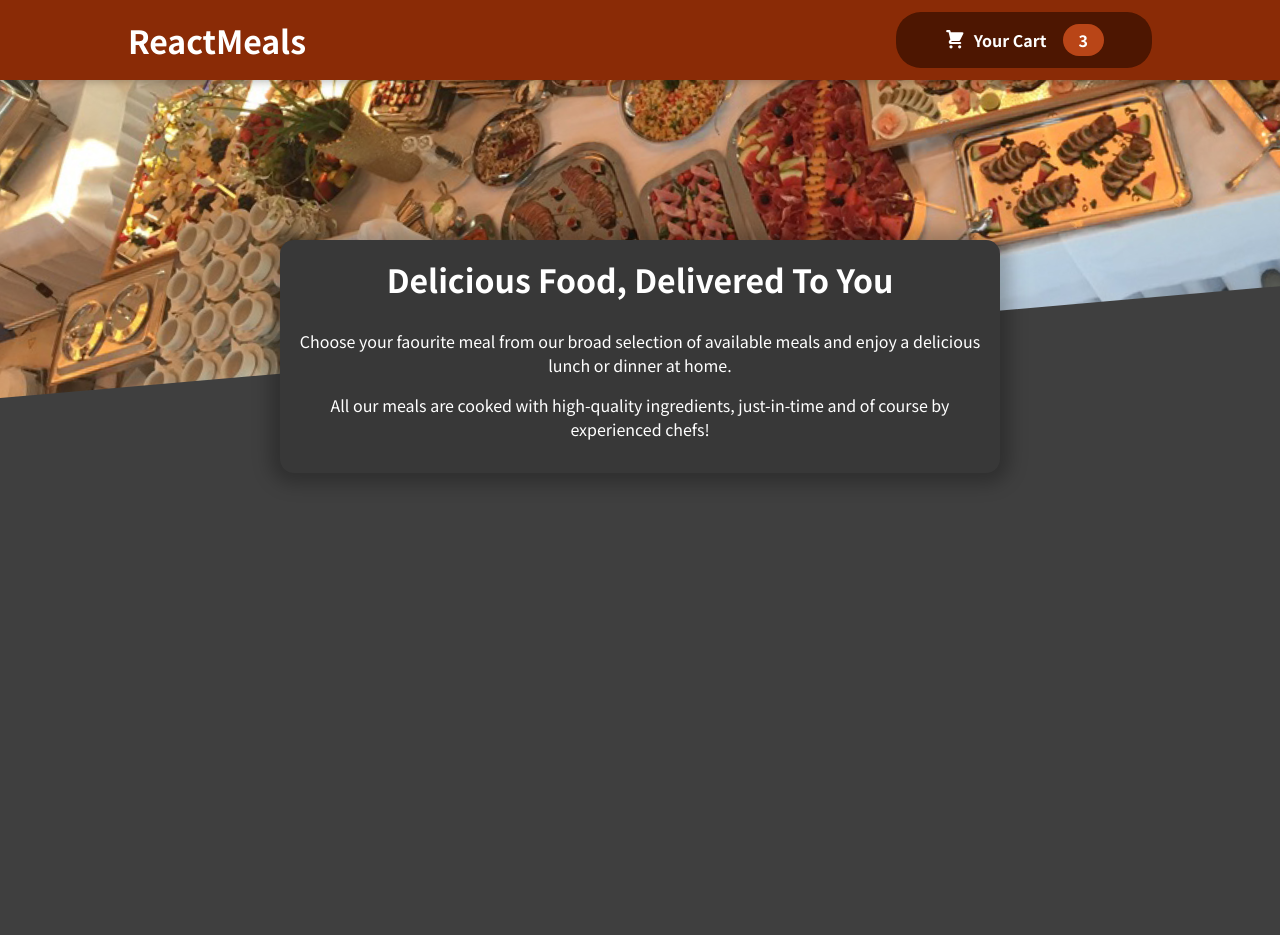
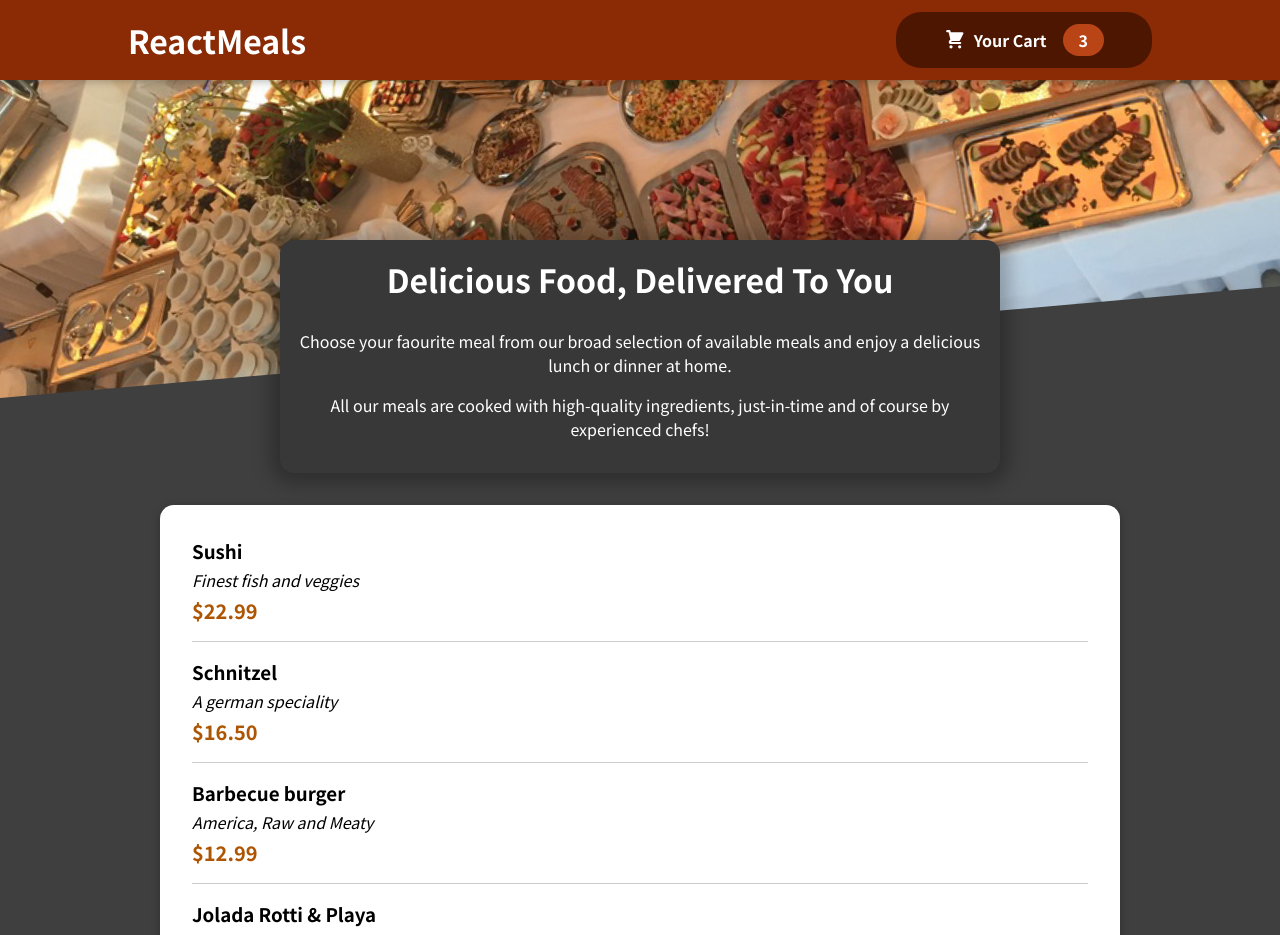
Before and after one commit to AbhayPatil-005/ReactJS-miniProjects, a React (Vite) app in the folder 06_Restaurant_App_project/: page / in a window 1280 px wide. Shown: the top 935 px of the page. Before the commit the page ends 800 px from the top, so only its background shows below. Built offline with nearby package versions, Linux system fonts and the light colour scheme.

Commit message:
Restaurant Project - Rendered the mealitem lists from items/data stored in Array

```diff
--- a/06_Restaurant_App_project/src/App.jsx
+++ b/06_Restaurant_App_project/src/App.jsx
@@ -1,6 +1,6 @@
 import { useState, Fragment } from 'react'
 import Header from './Layout/Header'
-import MealsSummmary from './Meals/MealsSummary'
+import Meals from './Meals/Meals'
 
 
 function App() {
@@ -9,7 +9,9 @@
   return (
     <Fragment>
     <Header />
-    <MealsSummmary/>
+    <main>
+      <Meals/>
+    </main>
     </Fragment>
   )
 }
--- a/06_Restaurant_App_project/src/Meals/AvailableMeals.jsx
+++ b/06_Restaurant_App_project/src/Meals/AvailableMeals.jsx
@@ -1 +1,47 @@
+import Card from '../UI/Card'
 import classes from './AvailableMeals.module.css'
+import MealItem from './MealItem/MealItem'
+
+const DUMMY_MEALS=[
+    {
+        id:'m1',
+        name:'Sushi',
+        description:'Finest fish and veggies',
+        price: 22.99,
+    },
+    {
+        id:'m2',
+        name:'Schnitzel',
+        description:'A german speciality',
+        price: 16.5,
+    },
+    {
+        id:'m3',
+        name:"Barbecue burger",
+        description:"America, Raw and Meaty",
+        price: 12.99
+    },
+    {
+        id:'m4',
+        name:'Jolada Rotti & Playa',
+        description:"India, Uttara karnataka meal",
+        price: 10
+    }
+]
+const AvailableMeals=props=>{
+    const mealslist = DUMMY_MEALS.map((meal)=>
+    <MealItem
+    key={meal.id}
+    name={meal.name}
+    description={meal.description}
+    price={meal.price}
+    />)
+    return (<section className={classes.meals}>
+        <Card>
+        <ul>
+            {mealslist}
+        </ul>
+        </Card>
+    </section>)
+}
+export default AvailableMeals
--- /dev/null
+++ b/06_Restaurant_App_project/src/Meals/MealItem/MealItem.jsx
@@ -0,0 +1,19 @@
+import classes from './MealItem.module.css'
+
+const MealItem = props=>{
+    const price = `$${props.price.toFixed(2)}`;
+
+    return(
+        <li className={classes.meal}>
+            <div>
+                <h3>{props.name}</h3>
+                <div className={classes.description}>{props.description}</div>
+                <div className={classes.price}>{price}</div>
+            </div>
+            <div>
+
+            </div>
+        </li>
+    )
+}
+export default MealItem
--- /dev/null
+++ b/06_Restaurant_App_project/src/Meals/MealItem/MealItem.module.css
@@ -0,0 +1,22 @@
+.meal {
+  display: flex;
+  justify-content: space-between;
+  margin: 1rem;
+  padding-bottom: 1rem;
+  border-bottom: 1px solid #ccc;
+}
+
+.meal h3 {
+  margin: 0 0 0.25rem 0;
+}
+
+.description {
+  font-style: italic;
+}
+
+.price {
+  margin-top: 0.25rem;
+  font-weight: bold;
+  color: #ad5502;
+  font-size: 1.25rem;
+}
--- a/06_Restaurant_App_project/src/Meals/Meals.jsx
+++ b/06_Restaurant_App_project/src/Meals/Meals.jsx
@@ -0,0 +1,12 @@
+import { Fragment } from "react"
+import AvailableMeals from "./AvailableMeals"
+import MealsSummmary from "./MealsSummary"
+
+
+const Meals=props=>{
+    return <Fragment>
+        <MealsSummmary/>
+        <AvailableMeals/>
+    </Fragment>
+}
+export default Meals
--- /dev/null
+++ b/06_Restaurant_App_project/src/UI/Card.jsx
@@ -0,0 +1,6 @@
+import classes from './Card.module.css'
+
+const Card =props=>{
+    return <div className={classes.card}>{props.children}</div>
+}
+export default Card
--- /dev/null
+++ b/06_Restaurant_App_project/src/UI/Card.module.css
@@ -0,0 +1,6 @@
+.card {
+  padding: 1rem;
+  box-shadow: 0 2px 8px rgba(0, 0, 0, 0.25);
+  border-radius: 14px;
+  background-color: white;
+}
```
Also changed, not shown: 06_Restaurant_App_project/src/Meals/MealItem/MealItemForm.jsx (added).
